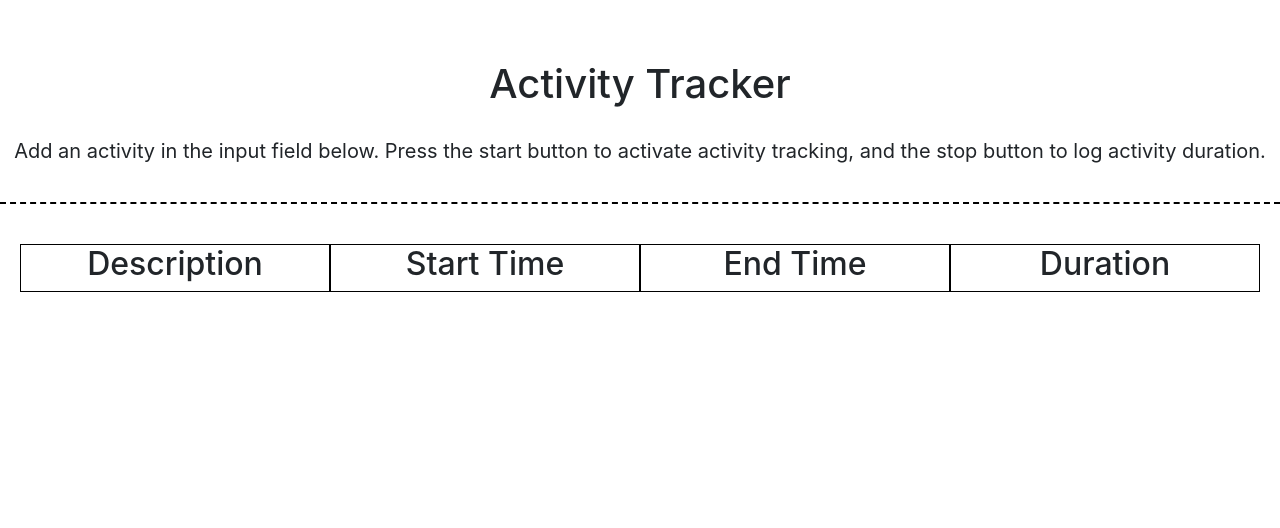
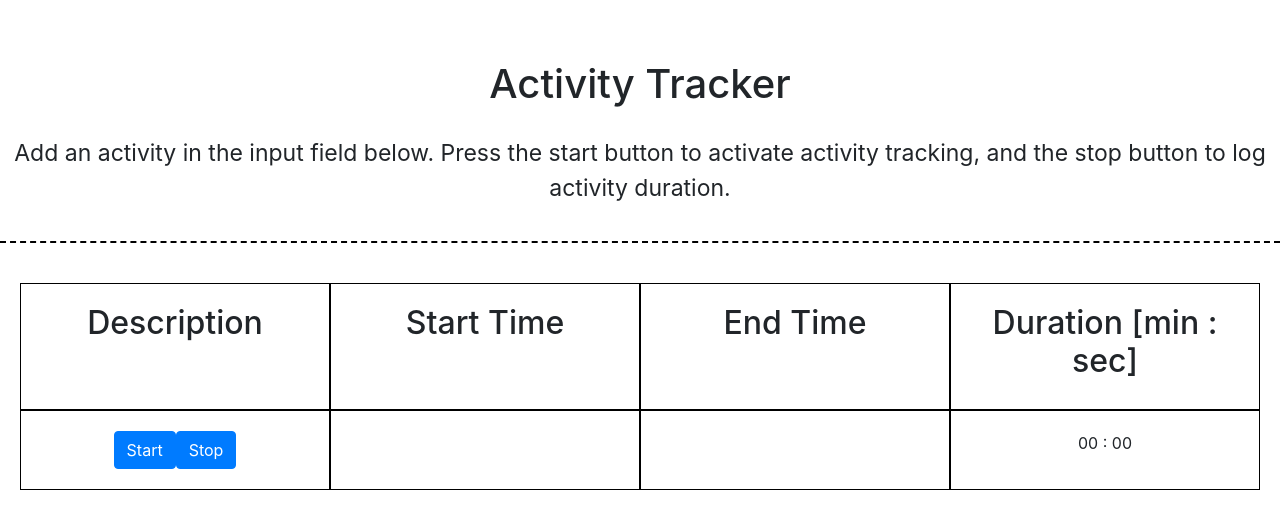
Before and after one commit to dakuglin/interview-react2, a React (Create React App) app: page / in a window 1280 px wide. Shown: the top 528 px of the page. Built offline with nearby package versions, Linux system fonts and the light colour scheme.

Commit message:
working on activity timer

```diff
--- a/public/index.html
+++ b/public/index.html
@@ -25,12 +25,9 @@
       Learn how to configure a non-root public URL by running `npm run build`.
     -->
 
-    <link
-      rel="stylesheet"
-      href="https://maxcdn.bootstrapcdn.com/bootstrap/4.6.0/css/bootstrap.min.css"
-      integrity="sha384-B0vP5xmATw1+K9KRQjQERJvTumQW0nPEzvF6L/Z6nronJ3oUOFUFpCjEUQouq2+l"
-      crossorigin="anonymous"
-    /> <!--boostrap link for responsive application design-->
+    <script src="https://code.jquery.com/jquery-3.3.1.slim.min.js" integrity="sha384-q8i/X+965DzO0rT7abK41JStQIAqVgRVzpbzo5smXKp4YfRvH+8abtTE1Pi6jizo" crossorigin="anonymous"></script>
+    <script src="https://cdnjs.cloudflare.com/ajax/libs/popper.js/1.14.7/umd/popper.min.js" integrity="sha384-UO2eT0CpHqdSJQ6hJty5KVphtPhzWj9WO1clHTMGa3JDZwrnQq4sF86dIHNDz0W1" crossorigin="anonymous"></script>
+    <script src="https://stackpath.bootstrapcdn.com/bootstrap/4.3.1/js/bootstrap.min.js" integrity="sha384-JjSmVgyd0p3pXB1rRibZUAYoIIy6OrQ6VrjIEaFf/nJGzIxFDsf4x0xIM+B07jRM" crossorigin="anonymous"></script> <!--boostrap link for responsive application design-->
 
     <title>Activity Tracker</title>
   </head>
--- a/src/App.js
+++ b/src/App.js
@@ -1,6 +1,6 @@
 // import './App.css';
 import { Main } from "./pages/Main";
-import 'bootstrap/dist/css/bootstrap.min.css'; //boostrap link for responsive application design
+
 
 export const App =() => {
   return (
--- /dev/null
+++ b/src/components/Time.js
@@ -0,0 +1,79 @@
+import React, { useState, useEffect, useRef } from "react";
+import { Row, Col, Button } from "react-bootstrap";
+
+//component that will track the time for activities
+export const Time = () => {
+
+  //difine state using react hooks
+  const [seconds, setSeconds] = useState('00');
+  const [minuets, setMinutes] = useState('00');
+  const [count, setCount] = useState(0);
+  const [isActive, setIsActive] = useState(false);
+  const [time, setTime] = useState('');
+
+  useEffect(() => { //useEffect for application timer
+    var interval = null;
+    if (isActive) {
+      interval = setInterval(() => { //setInterval funcion will only run if isActive is equal to true
+
+        const secondsCounter = (count % 60);
+        const minutesCounter = Math.floor(count / 60);
+
+        const calcSeconds = String(secondsCounter).length === 1 ? `0${secondsCounter}`: secondsCounter;
+        const calcMinutes = String(minutesCounter).length === 1 ? `0${minutesCounter}`: minutesCounter;
+
+        setSeconds(calcSeconds);
+        setMinutes(calcMinutes);
+        setCount(count => count + 1);
+
+      }, 1000);
+    }
+    return () => clearInterval(interval);
+  }, [isActive, count])
+
+  //onClick function to handle stoping the timer
+  function stopTime() {
+    setSeconds(0);
+    setIsActive(false);
+  };
+
+ /////////////////////////////////////////////////////////////////////////
+
+  function handler() {
+    const timeStamp = new Date();
+    console.log(timeStamp);
+    setTime(time + timeStamp);
+  };
+
+  useEffect(() => {
+    document.addEventListener("click", handler);
+  }, []);
+
+  return (
+    <>
+    <Row>
+      <Col className="col-3"> {/* column 1 - description */}
+        <div>
+          <Button onClick={() => setIsActive(!isActive)} className="start">
+            {isActive ? "Stop" : "Start"}
+          </Button>
+          <Button onClick={stopTime} className="stop">Stop</Button>
+        </div>
+      </Col>
+      <Col className="col-3"> {/* column 2 - start time */}
+        <div>{time}</div>
+      </Col>
+      <Col className="col-3"> {/* column 3 - end time */}
+        <div>{time}</div>
+      </Col>
+      <Col className="col-3"> {/* column  - duration */}
+        <div className="start-time">
+          <span className="minuet">{minuets}</span>
+          <span> : </span>
+          <span className="second">{seconds}</span>
+        </div>
+      </Col>
+    </Row>
+    </>
+  );
+};
--- a/src/index.css
+++ b/src/index.css
@@ -1,4 +1,4 @@
-body {
+/* body {
   margin: 0;
   font-family: -apple-system, BlinkMacSystemFont, 'Segoe UI', 'Roboto', 'Oxygen',
     'Ubuntu', 'Cantarell', 'Fira Sans', 'Droid Sans', 'Helvetica Neue',
@@ -10,4 +10,4 @@ body {
 code {
   font-family: source-code-pro, Menlo, Monaco, Consolas, 'Courier New',
     monospace;
-}
+} */
--- a/src/index.js
+++ b/src/index.js
@@ -2,6 +2,7 @@ import React from 'react';
 import ReactDOM from 'react-dom';
 import { App } from './App';
 import reportWebVitals from './reportWebVitals';
+import 'bootstrap/dist/css/bootstrap.min.css'; //boostrap link for responsive application design
 
 ReactDOM.render(
   <React.StrictMode>
--- a/src/pages/Main.js
+++ b/src/pages/Main.js
@@ -1,5 +1,7 @@
 import React from "react";
 import { Title } from "../components/Title";
+// import { Activity } from "../components/Activity";
+import { Time } from "../components/Time";
 import { Container, Row, Col } from "react-bootstrap";
 import { MainContainer } from "../styles/Main";
 
@@ -10,6 +12,7 @@ export const Main = () => {
     <Title />
     <MainContainer>
       <Container fluid>
+      {/* <Activity /> */}
         <Row>
           <Col className="col-3">
             <h2>Description</h2>
@@ -21,10 +24,11 @@ export const Main = () => {
             <h2>End Time</h2>
           </Col>
           <Col className="col-3">
-            <h2>Duration</h2>
+            <h2>Duration [min : sec]</h2>
           </Col>
         </Row>
-    </Container>
+        <Time />
+      </Container>
     </MainContainer>
     </>
   );
--- a/src/styles/Main.js
+++ b/src/styles/Main.js
@@ -6,5 +6,6 @@ export const MainContainer = styled.div` //main container styling
   .col-3 {
     border: 1px solid black;
     text-align: center;
+    padding: 20px;
   }
 `;
--- a/src/styles/Title.js
+++ b/src/styles/Title.js
@@ -13,7 +13,7 @@ export const Header = styled.div` //header style
 
   p {
     text-align: center;
-    font-size: 20px;
+    font-size: 23px;
   }
 
 `;
```
